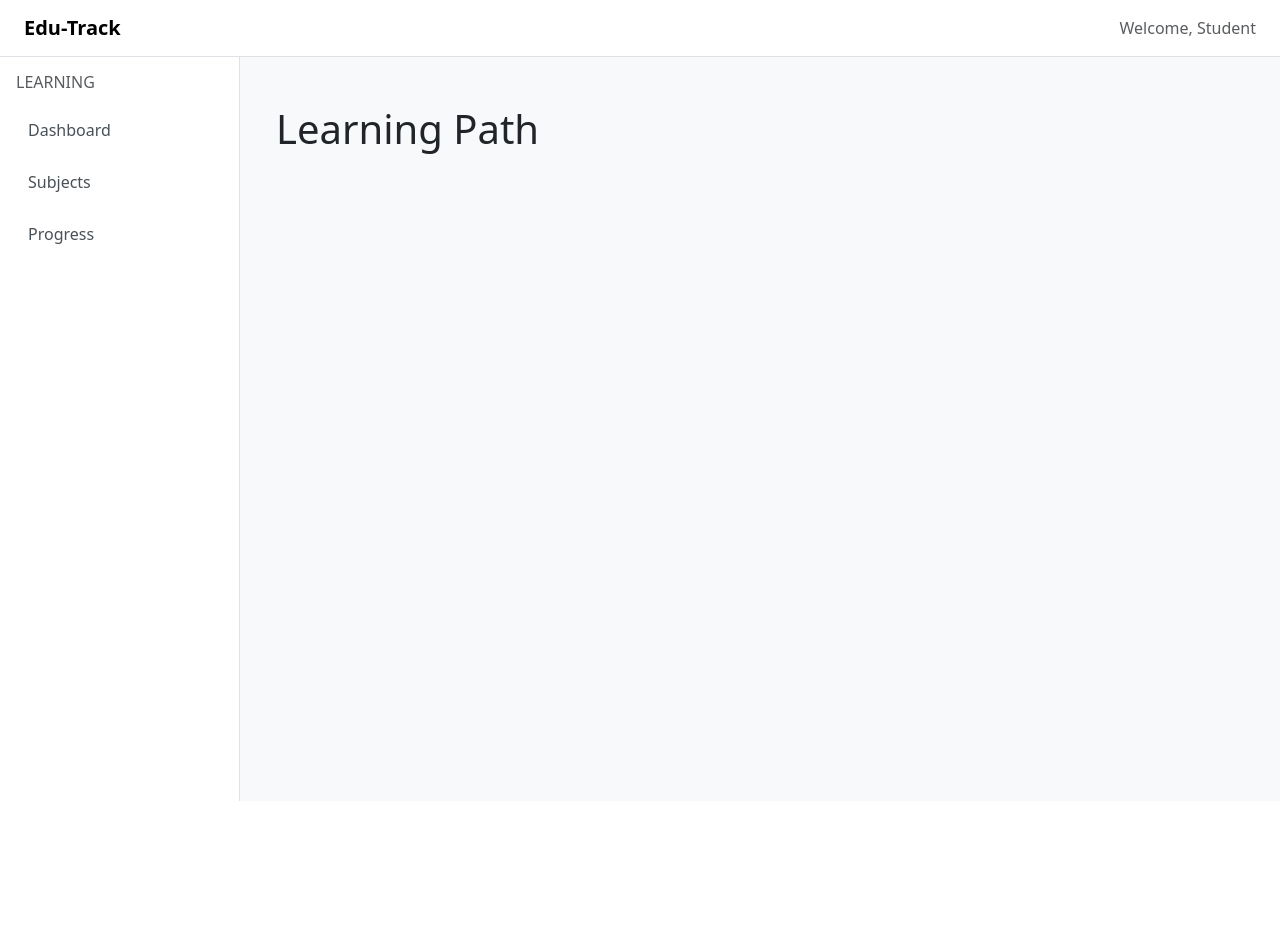
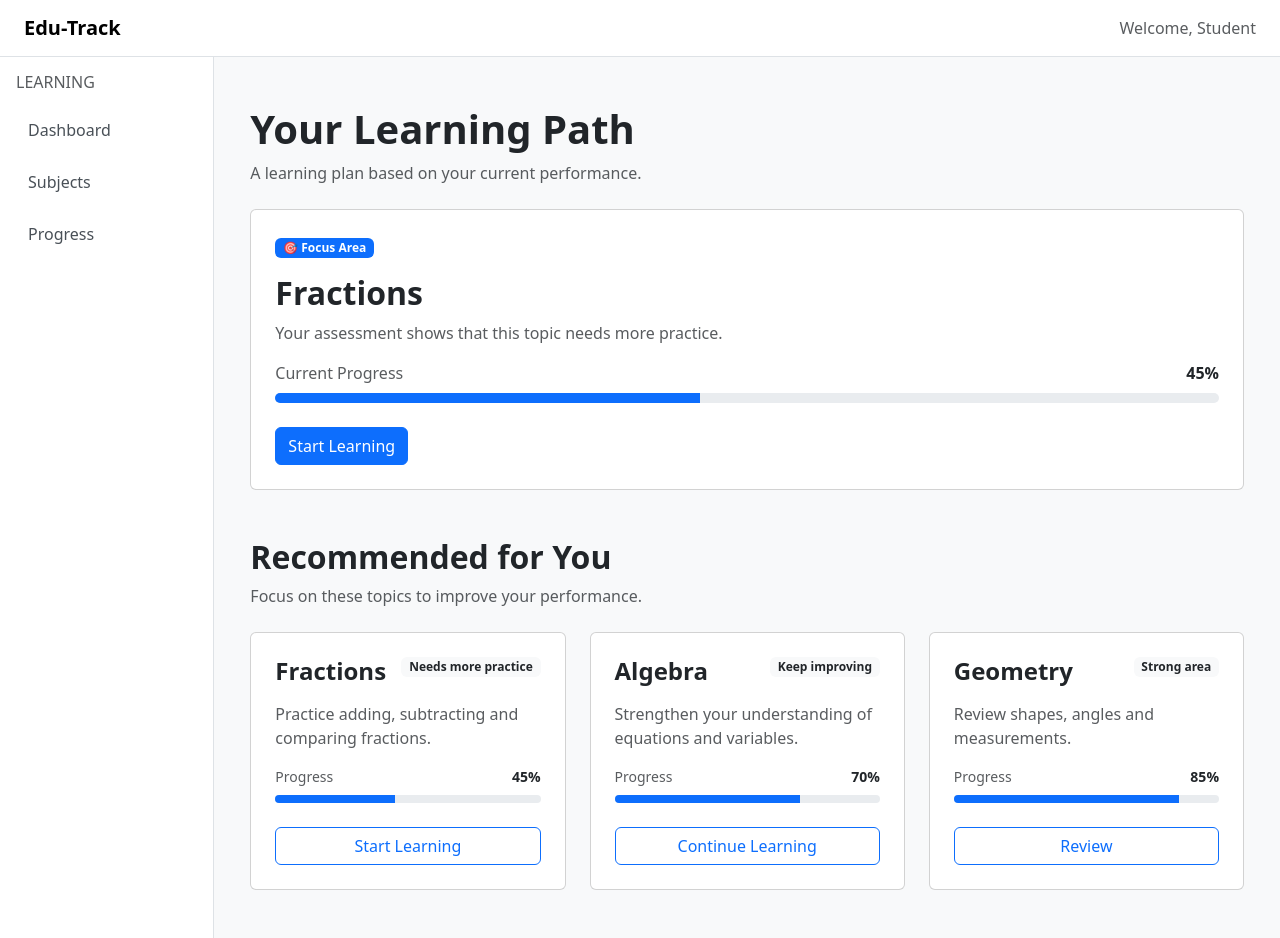
Before and after one commit to Shreeman-Gurram/Edu-Track, a React (Vite) app in the folder client/: page /learning-path in a window 1280 px wide. Before the commit the page ends 801 px from the top, so only its background shows below. Built offline with nearby package versions, Linux system fonts and the light colour scheme.

Commit message:
feat: create learning path page

```diff
--- a/client/src/pages/LearningPath.jsx
+++ b/client/src/pages/LearningPath.jsx
@@ -1,7 +1,180 @@
+import { useNavigate } from 'react-router-dom'
+
 function LearningPath() {
+  const navigate = useNavigate()
+
+  const recommendations = [
+    {
+      id: 1,
+      name: 'Fractions',
+      description:
+        'Practice adding, subtracting and comparing fractions.',
+      progress: 45,
+      status: 'Needs more practice',
+      action: 'Start Learning',
+    },
+    {
+      id: 2,
+      name: 'Algebra',
+      description:
+        'Strengthen your understanding of equations and variables.',
+      progress: 70,
+      status: 'Keep improving',
+      action: 'Continue Learning',
+    },
+    {
+      id: 3,
+      name: 'Geometry',
+      description:
+        'Review shapes, angles and measurements.',
+      progress: 85,
+      status: 'Strong area',
+      action: 'Review',
+    },
+  ]
+
   return (
-    <div className="container mt-4">
-      <h1>Learning Path</h1>
+    <div className="container py-4">
+
+      {/* Page Header */}
+      <div className="mb-4">
+        <h1 className="fw-bold">
+          Your Learning Path
+        </h1>
+
+        <p className="text-muted">
+          A learning plan based on your current performance.
+        </p>
+      </div>
+
+      {/* Focus Area */}
+      <div className="card focus-card mb-5">
+        <div className="card-body p-4">
+
+          <span className="badge text-bg-primary mb-3">
+            🎯 Focus Area
+          </span>
+
+          <h2 className="fw-bold">
+            Fractions
+          </h2>
+
+          <p className="text-muted">
+            Your assessment shows that this topic needs
+            more practice.
+          </p>
+
+          <div className="d-flex justify-content-between mb-2">
+            <span className="text-muted">
+              Current Progress
+            </span>
+
+            <span className="fw-semibold">
+              45%
+            </span>
+          </div>
+
+          <div
+            className="progress mb-4"
+            style={{ height: '10px' }}
+          >
+            <div
+              className="progress-bar"
+              style={{ width: '45%' }}
+            />
+          </div>
+
+          <button
+            className="btn btn-primary"
+            onClick={() => navigate('/topics')}
+          >
+            Start Learning
+          </button>
+
+        </div>
+      </div>
+
+      {/* Recommendations */}
+      <div className="mb-4">
+        <h2 className="fw-bold">
+          Recommended for You
+        </h2>
+
+        <p className="text-muted">
+          Focus on these topics to improve your performance.
+        </p>
+      </div>
+
+      <div className="row g-4">
+
+        {recommendations.map((topic) => (
+
+          <div
+            className="col-12 col-md-6 col-lg-4"
+            key={topic.id}
+          >
+
+            <div className="card recommendation-card h-100">
+
+              <div className="card-body p-4">
+
+                <div className="d-flex justify-content-between align-items-start mb-3">
+
+                  <h4 className="fw-bold mb-0">
+                    {topic.name}
+                  </h4>
+
+                  <span className="badge bg-light text-dark">
+                    {topic.status}
+                  </span>
+
+                </div>
+
+                <p className="text-muted">
+                  {topic.description}
+                </p>
+
+                <div className="d-flex justify-content-between mb-2">
+
+                  <span className="small text-muted">
+                    Progress
+                  </span>
+
+                  <span className="small fw-semibold">
+                    {topic.progress}%
+                  </span>
+
+                </div>
+
+                <div
+                  className="progress mb-4"
+                  style={{ height: '8px' }}
+                >
+                  <div
+                    className="progress-bar"
+                    style={{
+                      width: `${topic.progress}%`,
+                    }}
+                  />
+                </div>
+
+                <button
+                  className="btn btn-outline-primary w-100"
+                  onClick={() => navigate('/topics')}
+                >
+                  {topic.action}
+                </button>
+
+              </div>
+
+            </div>
+
+          </div>
+
+        ))}
+
+      </div>
+
     </div>
   )
 }
```
